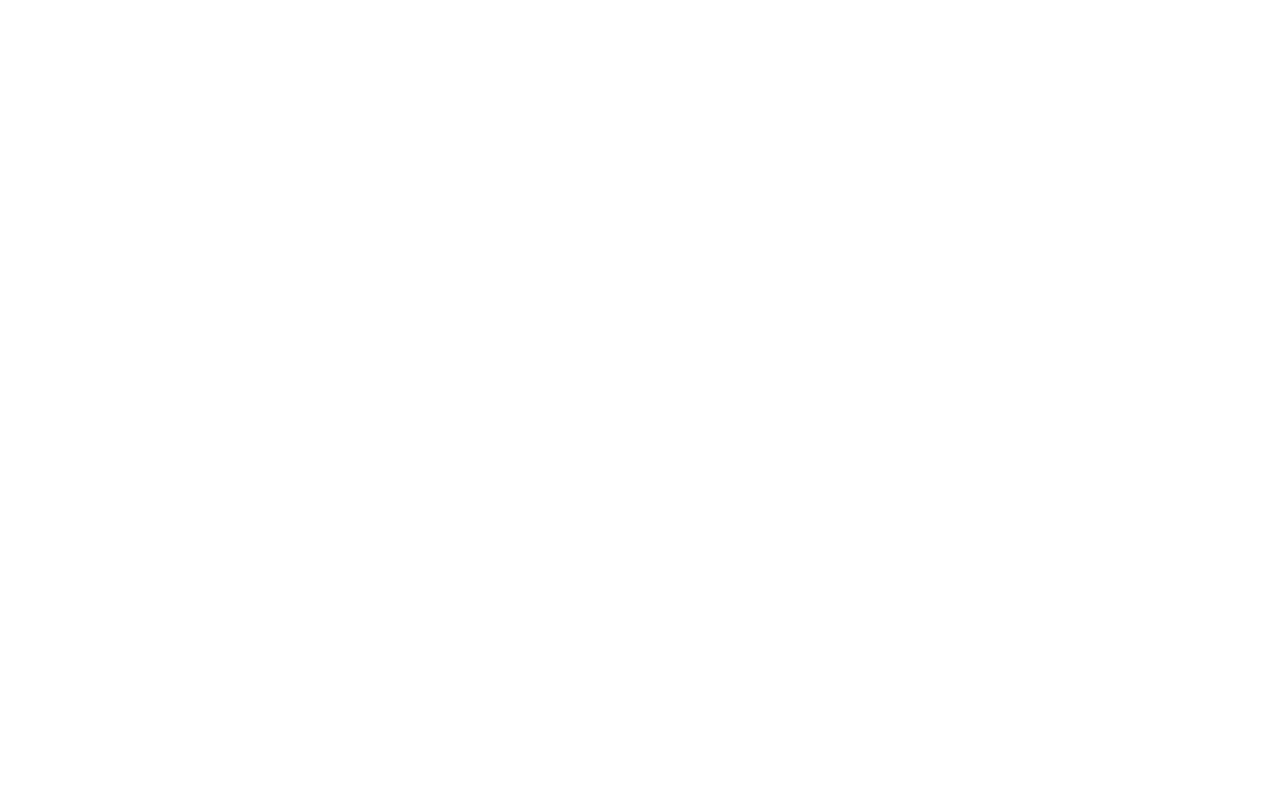
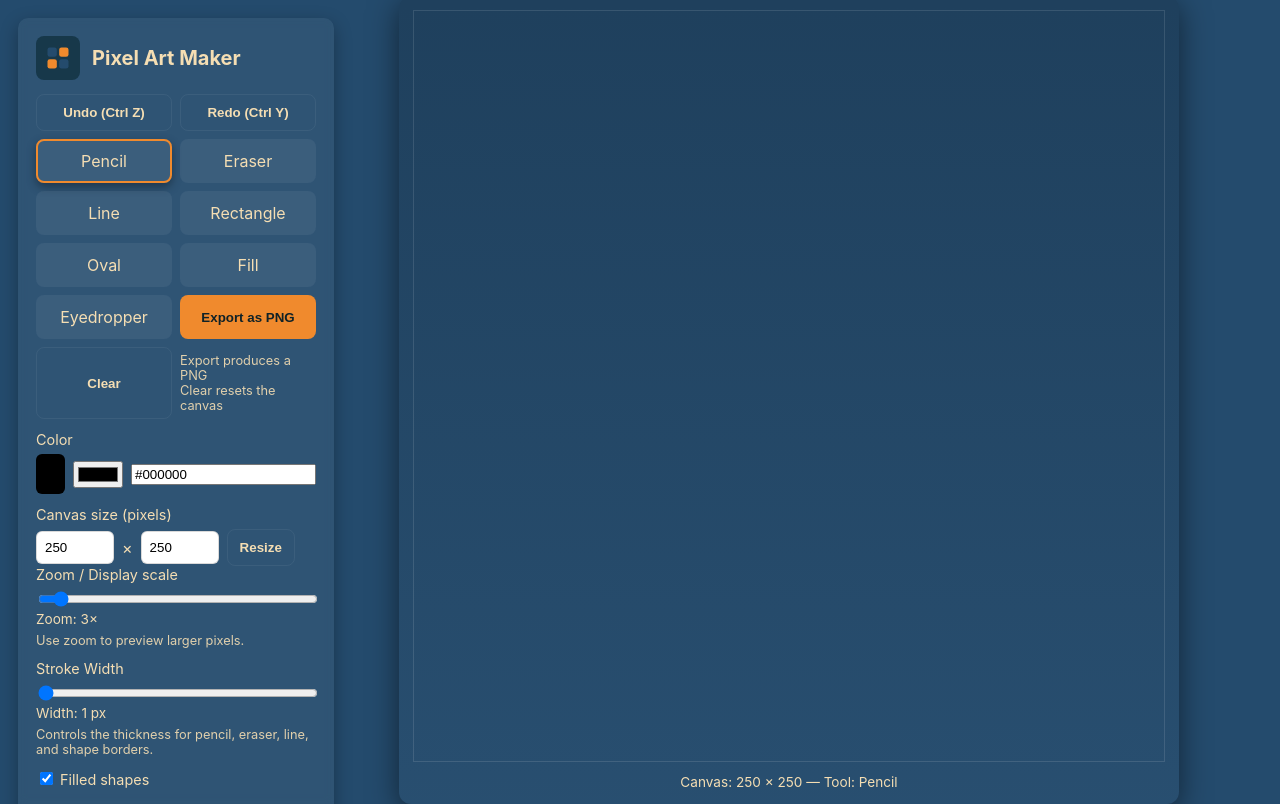
Before and after one commit to Cheze-Burgur/pixelArtMaker, a plain HTML site: page index.html in a window 1280 px wide. Drawn offline with Linux system fonts and the light colour scheme.

Commit message:
Update index.html

```diff
--- a/index.html
+++ b/index.html
@@ -5,7 +5,7 @@
     <meta charset="utf-8" />
     <meta name="viewport" content="width=device-width,initial-scale=1" />
     <title>Pixel Art Maker</title>
-    <style rel="stylesheet" href="styles.css">
+    <link rel="stylesheet" href="styles.css">
 </head>
 
 <body>
@@ -109,7 +109,7 @@
             </div>
         </main>
     </div>
-        <script href="script.js">
+        <script src="script.js"></script>
 </body>
 
 </html>
```
